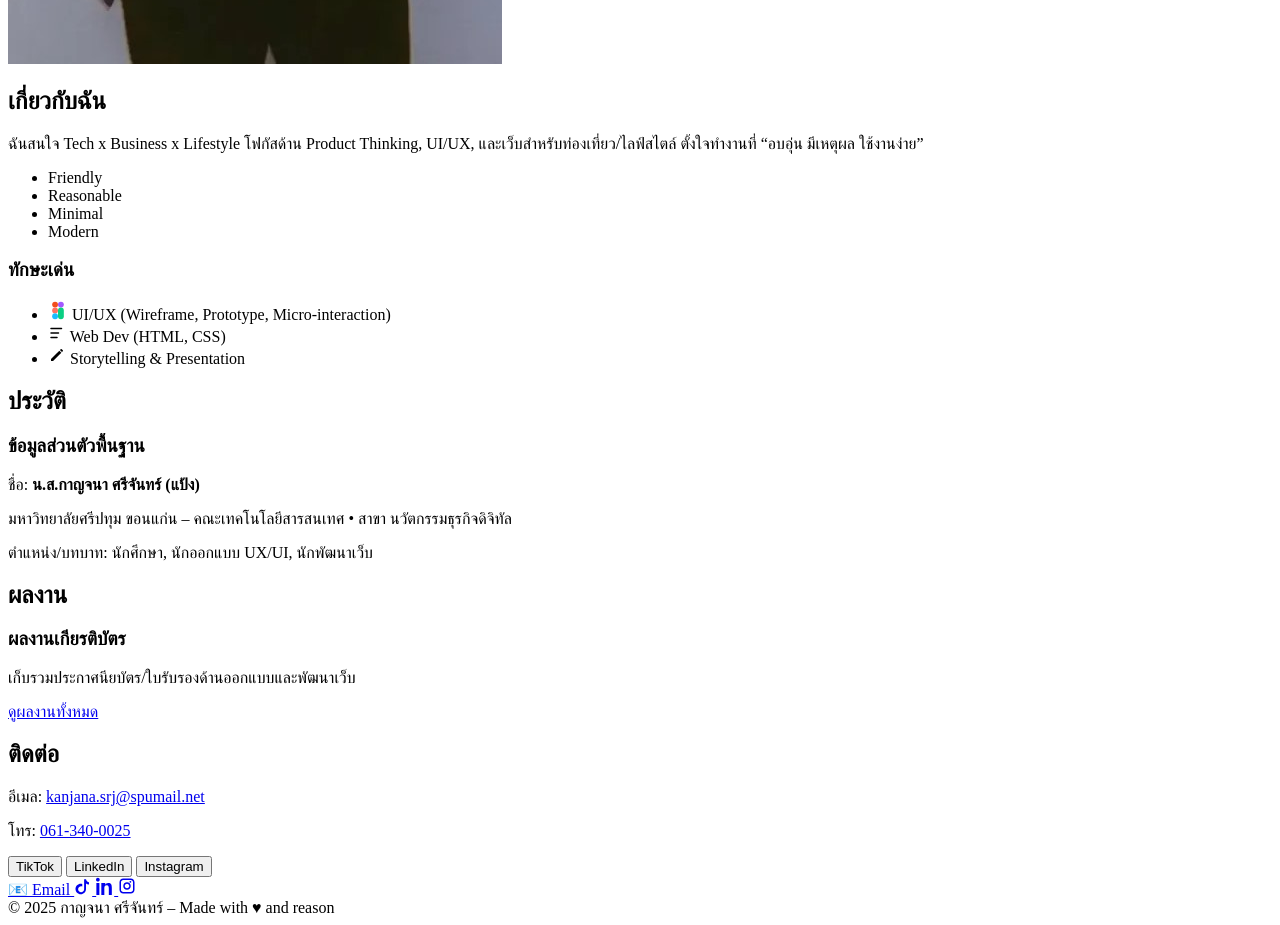
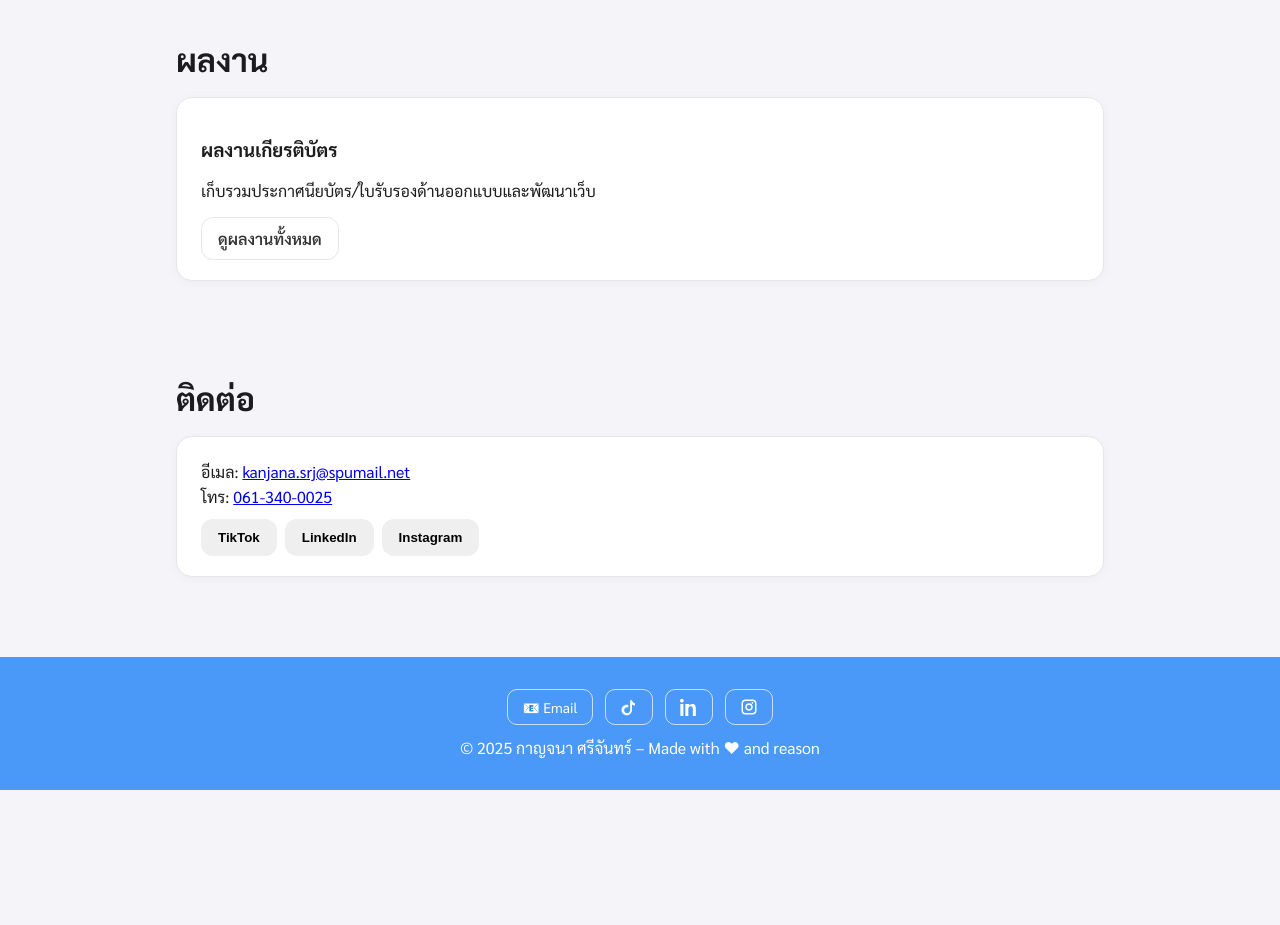
Before and after one commit to kanjanasrj-pa/pangwebper, a plain HTML site: page index.html in a window 1280 px wide. Shown: the part 1300-2225 px from the top of the page. After the commit the page ends 2090 px from the top, so only its background shows below. Drawn offline with Linux system fonts and the light colour scheme.

Commit message:
Update pa.css

```diff
--- a/pa.css
+++ b/pa.css
@@ -1,244 +1,424 @@
-<!DOCTYPE html>
-<html lang="th">
-<head>
-  <meta charset="UTF-8" />
-  <meta name="viewport" content="width=device-width, initial-scale=1" />
-  <title>กาญจนา ศรีจันทร์ (แป้ง) – Personal Web</title>
+:root{
+  --blue:#4a90e2;
+  --blue-2:#5fa4e9;
+  --ink:#1c1c1e;
+  --bg:#f4f4f9;
+  --gold:#F5E3B3;
+  --card:#ffffff;
+  --muted:#6b7280;
+  --ring: rgba(90, 107, 255, .25);
+}
 
-  <!-- SEO / Social -->
-  <meta name="description" content="นักศึกษานวัตกรรมธุรกิจดิจิทัล • UX/UI • Web Dev • Tech x Business x Lifestyle">
-  <meta property="og:title" content="Pang • Personal Web">
-  <meta property="og:description" content="Portfolio + Blog + Contact">
-  <meta property="og:type" content="website">
-  <meta property="og:image" content="pp.jpg">
+*{box-sizing:border-box}
+html{scroll-behavior:smooth}
+body{
+  font-family:"Sarabun", system-ui, -apple-system, Segoe UI, Roboto, sans-serif;
+  background:var(--bg);
+  color:var(--ink);
+  margin:0;
+}
 
-  <!-- Font -->
-  <link href="https://fonts.googleapis.com/css2?family=Sarabun:wght@300;400;600;700&display=swap" rel="stylesheet">
+/* Containers */
+.container{max-width:1080px;margin:0 auto;padding:0 20px}
 
-  <!-- Styles -->
-  <link rel="stylesheet" href="pa.css">
-</head>
-<body>
+/* Header / Nav */
+.site-header{
+  position:sticky; top:0; z-index:50;
+  backdrop-filter: saturate(150%) blur(8px);
+  background-color:#ffffffcc;
+  border-bottom:1px solid #e5e7eb;
+}
+.header-inner{
+  display:flex; align-items:center; justify-content:space-between;
+  height:64px;
+}
+.brand{display:flex; align-items:center; gap:10px; text-decoration:none; color:var(--ink)}
+.brand-badge{width:28px;height:28px;border-radius:10px;background:linear-gradient(135deg,var(--blue),var(--gold))}
+.brand-text{font-weight:600}
 
-  <!-- Header / Nav -->
-  <header class="site-header">
-    <div class="container header-inner">
-      <a href="#" class="brand">
-  <img src="logo.png"
-       alt="โลโก้"
-       class="logo">
-</a>
+.nav{display:flex; gap:18px}
+.nav-link{
+  text-decoration:none; color:#333; font-weight:600; padding:8px 10px; border-radius:10px;
+}
+.nav-link:hover{background:#f2f4f7}
+.nav-link.active{background:var(--blue); color:#fff}
+.nav-toggle{display:none; border:0; background:#fff; padding:8px 12px; border-radius:10px; font-size:18px}
 
-        <span class="brand-text">Pang • Personal Web</span>
-      </a>
+/* Hero */
+.hero{
+  position:relative; overflow:hidden;
+  background:
+    radial-gradient(60% 50% at 10% 10%, var(--gold) 0%, transparent 60%),
+    radial-gradient(50% 60% at 90% 30%, rgba(90,107,255,.25) 0%, transparent 65%),
+    #fff;
+  border-bottom:1px solid #eee;
+}
+.hero-inner{display:grid; grid-template-columns:1.2fr .8fr; gap:32px; padding:56px 0}
+.hero-text h1{margin:0 0 8px 0; font-size:clamp(28px,3.5vw,44px)}
+.lead{color:#444; font-size:1.1rem}
+.hero-cta{margin-top:16px; display:flex; gap:10px; flex-wrap:wrap}
+.profile-photo{
+  width:280px; height:280px; border-radius:20px;
+  background-image:url('pp.jpg'); background-size:cover; background-position:center;
+  border:6px solid #fff; box-shadow:0 8px 24px rgba(0,0,0,.08);
+  margin:0 auto;
+}
 
-      <button id="navToggle" class="nav-toggle" aria-label="เปิด/ปิดเมนู">
-        ☰
-      </button>
+/* Buttons */
+.btn{display:inline-block; padding:10px 16px; border-radius:12px; text-decoration:none; font-weight:600; border:1px solid transparent}
+.btn-primary{background:var(--blue); color:#fff; box-shadow:0 6px 16px var(--ring)}
+.btn-primary:hover{filter:brightness(.95)}
+.btn-ghost{background:#ffffff; border-color:#e5e7eb; color:#333}
+.btn-ghost:hover{background:#f9fafb}
 
-      <nav id="mainNav" class="nav">
-        <a href="#about" class="nav-link">เกี่ยวกับฉัน</a>
-        <a href="#resume" class="nav-link">ประวัติ</a>
-        <a href="#portfolio" class="nav-link">ผลงาน</a>
-        <a href="#contact" class="nav-link">ติดต่อ</a>
-      </nav>
-    </div>
-  </header>
+/* Sections */
+.section{padding:56px 0}
+.section h2{margin:0 0 18px 0; font-size:clamp(22px,3vw,32px)}
 
-  <!-- Hero -->
-  <section class="hero">
-    <div class="container hero-inner">
-      <div class="hero-text">
-        <h1>กาญจนา ศรีจันทร์ (แป้ง)</h1>
-        <p class="lead">นักศึกษานวัตกรรมธุรกิจดิจิทัล • UX/UI • Web Developer<br>เชื่อในการเชื่อม “ความคิดสร้างสรรค์ + เหตุผล” เพื่อสร้างประสบการณ์ที่ใช้งานได้จริง</p>
-        <div class="hero-cta">
-          <a href="#portfolio" class="btn btn-primary">ดูผลงาน</a>
-          <a href="#about" class="btn btn-ghost">รู้จักแป้งเพิ่ม</a>
-        </div>
-      </div>
-      <div class="hero-media">
-        <!-- ใช้รูปโปรไฟล์เดิมได้เลย -->
-        <div class="hero-media">
-  <img src="pp.jpg" alt="รูปโปรไฟล์แป้ง" class="profile-photo" loading="lazy">
-</div>
+.about-grid{display:grid; grid-template-columns:1fr 1fr; gap:18px}
+.card{
+  background:var(--card); border:1px solid #e5e7eb; border-radius:16px; padding:18px;
+  box-shadow:0 2px 6px rgba(0,0,0,.04);
+}
+.badge-list{display:flex; flex-wrap:wrap; gap:8px; padding:0; margin:14px 0 0 0; list-style:none}
+.badge{background:#f3f4f6; border:1px solid #e5e7eb; border-radius:999px; padding:6px 10px; font-size:.9rem}
 
-      </div>
-    </div>
-  </section>
+/* Grid cards */
+.grid{display:grid; grid-template-columns:repeat(3,1fr); gap:18px; margin-top:10px}
+.thumb{height:120px; border-radius:12px; margin-bottom:10px}
+.thumb-blue{background:linear-gradient(135deg,#5A6BFF,#8B97FF)}
+.thumb-gold{background:linear-gradient(135deg,#F5E3B3,#ffe7b8)}
+.link{color:var(--blue); text-decoration:none; font-weight:700}
+.link:hover{text-decoration:underline}
 
-  <!-- About -->
-  <section id="about" class="section">
-    <div class="container">
-      <h2>เกี่ยวกับฉัน</h2>
-      <div class="about-grid">
-        <div class="card">
-          <p>
-            ฉันสนใจ Tech x Business x Lifestyle โฟกัสด้าน Product Thinking, UI/UX, และเว็บสำหรับท่องเที่ยว/ไลฟ์สไตล์
-            ตั้งใจทำงานที่ “อบอุ่น มีเหตุผล ใช้งานง่าย”
-          </p>
-          <ul class="badge-list">
-            <li class="badge">Friendly</li>
-            <li class="badge">Reasonable</li>
-            <li class="badge">Minimal</li>
-            <li class="badge">Modern</li>
-          </ul>
-        </div>
-        <div class="card">
-          <h3>ทักษะเด่น</h3>
-  <ul class="skill-list">
-  <!-- UX/UI – Figma -->
-  <li>
-    <svg class="icon-figma" width="20" viewBox="0 0 24 24" aria-hidden="true">
-      <rect x="5" y="2" width="7" height="7" rx="3.5" fill="#F24E1E" />
-      <rect x="12" y="2" width="7" height="7" rx="3.5" fill="#A259FF" />
-      <rect x="5" y="9" width="7" height="7" rx="3.5" fill="#FF7262" />
-      <rect x="5" y="16" width="7" height="7" rx="3.5" fill="#1ABCFE" />
-      <rect x="12" y="9" width="7" height="14" rx="3.5" fill="#0ACF83" />
-    </svg>
-    UI/UX (Wireframe, Prototype, Micro-interaction)
-  </li>
+/* Contact */
+.contact .social{margin-top:10px; display:flex; gap:10px; flex-wrap:wrap}
 
-  <!-- Web Dev – ไอคอน 3 เส้น แบบ pre/code -->
-  <li>
-    <svg class="icon-pre" width="18" viewBox="0 0 24 24" aria-hidden="true">
-      <path d="M4 6h14M4 12h10M4 18h8"
-            stroke="currentColor"
-            stroke-width="2"
-            stroke-linecap="round"/>
-    </svg>
-    Web Dev (HTML, CSS)
-  </li>
+/* Footer */
+.site-footer{background:var(--blue); color:#fff; text-align:center; padding:20px 0; margin-top:40px}
 
-  <!-- Storytelling – ดินสอ -->
-  <li>
-    <svg class="icon-pencil" width="18" viewBox="0 0 24 24" aria-hidden="true">
-      <path d="M4 17.25V20h2.75L17.81 8.94l-2.75-2.75L4 17.25z"
-            fill="currentColor"/>
-      <path d="M19.71 7.04a1 1 0 000-1.41l-1.34-1.34a1 1 0 00-1.41 0l-1.1 1.1
-               2.75 2.75 1.1-1.1z"
-            fill="currentColor"/>
-    </svg>
-    Storytelling & Presentation
-  </li>
-</ul>
+/* Legacy styles kept but refined (จากไฟล์เดิม) */
+.portfolio-item{background:#a3c9df; margin-bottom:15px; padding:15px; border-radius:8px; box-shadow:0 2px 6px rgba(17,15,15,.1)}
 
-</ul>
+/* Responsive */
+@media (max-width: 900px){
+  .hero-inner{grid-template-columns:1fr; text-align:center}
+}
+@media (max-width: 720px){
+  .grid{grid-template-columns:1fr 1fr}
+  .about-grid{grid-template-columns:1fr}
+  .nav{display:none}
+  .nav.open{display:flex; position:absolute; top:64px; right:20px; left:20px; background:#fff; border:1px solid #e5e7eb; border-radius:12px; padding:10px; gap:6px; flex-direction:column}
+  .nav-toggle{display:inline-block}
+}
+@media (max-width: 480px){
+  .grid{grid-template-columns:1fr}
+  .profile-photo{width:220px; height:220px}
+}
+.profile-photo {
+  width: 260px;               /* ปรับขนาดกว้างตามต้องการ */
+  height: auto;               /* ให้สูงปรับตามสัดส่วนภาพ */
+  border-radius: 20px;
+  object-fit: cover;          /* ครอบเฉพาะส่วนกลางของภาพ */
+  border: 6px solid #fff;
+  box-shadow: 0 8px 24px rgba(0, 0, 0, .08);
+  display: block;
+  margin: 0 auto;
+}
+.logo {
+  height: 42px;       /* ปรับขนาดได้ เช่น 36–60px */
+  width: auto;
+  display: block;
+}
+.site-footer {
+  width: 100%;
+  padding: 32px 0;
+  background: #4A98F7;
+  color: #fff;
+  margin-top: 40px;
+}
 
+.footer-inner {
+  max-width: 900px;
+  margin: 0 auto;
+  display: flex;
+  flex-direction: column;
+  align-items: center;
+  gap: 12px;
+  text-align: center;
+}
 
-        </div>
-      </div>
-    </div>
-  </section>
+.footer-contact {
+  display: flex;
+  gap: 12px;
+  justify-content: center;
+  flex-wrap: wrap;
+}
 
-  <!-- Resume -->
-  <section id="resume" class="section">
-    <div class="container">
-      <h2>ประวัติ</h2>
-      <div class="card">
-        <h3>ข้อมูลส่วนตัวพื้นฐาน</h3>
-        <p>ชื่อ: <strong>น.ส.กาญจนา ศรีจันทร์ (แป้ง)</strong></p>
-        <p>มหาวิทยาลัยศรีปทุม ขอนแก่น – คณะเทคโนโลยีสารสนเทศ • สาขา นวัตกรรมธุรกิจดิจิทัล</p>
-        <p>ตำแหน่ง/บทบาท: นักศึกษา, นักออกแบบ UX/UI, นักพัฒนาเว็บ</p>
-      </div>
-    </div>
-  </section>
+.footer-icon {
+  display: inline-flex;
+  align-items: center;
+  justify-content: center;
+  gap: 6px;
+  padding: 8px 14px;
+  border-radius: 10px;
+  border: 1px solid rgba(255,255,255,0.7);
+  color: #fff;
+  text-decoration: none;
+  font-size: 14px;
+  transition: 0.2s;
+}
 
-  <!-- Portfolio -->
-  <section id="portfolio" class="section">
-    <div class="container">
-      <h2>ผลงาน</h2>
+.footer-icon:hover {
+  background: rgba(255,255,255,0.2);
+}
+.site-footer {
+  width: 100%;
+  padding: 32px 0;
+  background: #4A98F7;
+  color: #fff;
+  margin-top: 40px;
+}
 
-      <div class="card">
-        <h3>ผลงานเกียรติบัตร</h3>
-        <p>เก็บรวมประกาศนียบัตร/ใบรับรองด้านออกแบบและพัฒนาเว็บ</p>
-        <a href="portfolio.html" class="btn btn-ghost">ดูผลงานทั้งหมด</a>
-      </div>
-    </div>
-  </section>
+.footer-inner {
+  max-width: 900px;
+  margin: 0 auto;
+  display: flex;
+  flex-direction: column;
+  align-items: center;
+  gap: 12px;
+  text-align: center;
+}
 
-  <!-- Contact -->
-  <section id="contact" class="section">
-    <div class="container">
-      <h2>ติดต่อ</h2>
+.footer-contact {
+  display: flex;
+  gap: 12px;
+  justify-content: center;
+  flex-wrap: wrap;
+}
 
-      <div class="card contact">
-        <p>อีเมล:
-          <a href="mailto:kanjana.srj@spumail.net">kanjana.srj@spumail.net</a>
-        </p>
-        <p>โทร:
-          <a href="tel:0613400025">061-340-0025</a>
-        </p>
+.footer-icon {
+  display: inline-flex;
+  align-items: center;
+  justify-content: center;
+  gap: 6px;
+  padding: 8px 14px;
+  border-radius: 10px;
+  border: 1px solid rgba(255,255,255,0.7);
+  color: #fff;
+  text-decoration: none;
+  font-size: 14px;
+  transition: 0.2s;
+}
 
-        <div class="social">
-          <button class="btn">TikTok</button>
-          <button class="btn">LinkedIn</button>
-          <button class="btn">Instagram</button>
-        </div>
-      </div>
-    </div>
-  </section>
+.footer-icon svg {
+  display: block;
+}
 
-  <!-- Footer -->
-  <footer class="site-footer">
-    <div class="footer-inner">
+.footer-icon:hover {
+  background: rgba(255,255,255,0.2);
+}
+.skill-list {
+  list-style: none;
+  padding: 0;
+  margin: 0;
+}
 
-      <div class="footer-contact">
-        <a href="mailto:kanjana.srj@spumail.net" class="footer-icon">
-          📧 Email
-        </a>
+.skill-list li {
+  display: flex;
+  align-items: center;
+  gap: 8px;
+  margin-bottom: 8px;
+  font-size: 15px;
+}
 
-        <a href="https://www.tiktok.com/@pang_srijan7?_r=1&_t=ZS-91heHNqASHt" class="footer-icon" target="_blank" rel="noopener">
-          <svg width="18" viewBox="0 0 48 48" fill="currentColor">
-            <path d="M32 6c1.1 4.4 3.9 7.3 8 8v6c-3.3-.1-6.2-1-8-2.7V32c0 7.7-6.3 14-14 14S4 39.7 4 32s6.3-14 14-14c1.4 0 2.7.2 4 .7v6.6c-.9-.4-2-.7-3-.7-4.4 0-8 3.6-8 8s3.6 8 8 8 8-3.6 8-8V6h6z"/>
-          </svg>
-        </a>
+.skill-list svg {
+  color: #4A98F7; /* สีไอคอน เปลี่ยนได้ตามธีม */
+  flex-shrink: 0;
+}
+.skill-list {
+  list-style: none;
+  padding: 0;
+  margin: 0;
+}
 
-        <a href="https://www.linkedin.com/in/kanjana-srijan-696b7a380?utm_source=share&utm_campaign=share_via&utm_content=profile&utm_medium=android_app" class="footer-icon" target="_blank" rel="noopener">
-          <svg width="18" viewBox="0 0 24 24" fill="currentColor">
-            <path d="M4.98 3.5C4.98 4.88 3.87 6 2.5 6S0 4.88 0 3.5 1.12 1 2.5 1 4.98 2.12 4.98 3.5zM.5 8h4V24h-4V8zM8.5 8h3.8v2.2h.1c.5-1 1.9-2.2 3.9-2.2 4.1 0 4.8 2.7 4.8 6.2V24h-4v-8.3c0-2-.1-4.6-2.8-4.6-2.8 0-3.2 2.2-3.2 4.4V24h-4V8z"/>
-          </svg>
-        </a>
+.skill-list li {
+  display: flex;
+  align-items: center;
+  gap: 8px;
+  margin-bottom: 8px;
+  font-size: 15px;
+}
 
-        <a href="https://www.instagram.com/pxng9q?igsh=aTBqbHZ1cnM3c3Ft" class="footer-icon" target="_blank" rel="noopener">
-          <svg width="18" viewBox="0 0 24 24" fill="currentColor">
-            <path d="M7 2C4.2 2 2 4.2 2 7v10c0 2.8 2.2 5 5 5h10c2.8 0 5-2.2 5-5V7c0-2.8-2.2-5-5-5H7zm10 2c1.7 0 3 1.3 3 3v10c0 1.7-1.3 3-3 3H7c-1.7 0-3-1.3-3-3V7c0-1.7 1.3-3 3-3h10zm-5 3c-2.8 0-5 2.2-5 5s2.2 5 5 5 5-2.2 5-5-2.2-5-5-5zm0 2c1.7 0 3 1.3 3 3s-1.3 3-3 3-3-1.3-3-3 1.3-3 3-3zm4.5-3.8a1.2 1.2 0 110 2.4 1.2 1.2 0 010-2.4z"/>
-          </svg>
-        </a>
-      </div>
+.skill-list svg {
+  flex-shrink: 0;
+}
 
-      <div class="footer-copy">
-        © <span id="year"></span> กาญจนา ศรีจันทร์ – Made with ♥ and reason
-      </div>
-    </div>
-  </footer>
+.icon-figma {
+  /* ทำให้ figma เด่นนิดนึง */
+  border-radius: 6px;
+}
+.skill-list {
+  list-style: none;
+  padding: 0;
+  margin: 0;
+}
 
+.skill-list li {
+  display: flex;
+  align-items: center;
+  gap: 8px;
+  margin-bottom: 8px;
+  font-size: 15px;
+}
 
-  <script>
-    // ปีอัตโนมัติ
-    document.getElementById('year').textContent = new Date().getFullYear();
+.skill-list svg {
+  flex-shrink: 0;
+  color: #4A98F7; /* สีของไอคอน ปรับได้ */
+}
+.work-two-img {
+  display: grid;
+  grid-template-columns: 1fr 1fr;
+  gap: 12px;
+  margin-top: 12px;
+}
 
-    // เมนูมือถือ
-    const navToggle = document.getElementById('navToggle');
-    const mainNav = document.getElementById('mainNav');
-    navToggle.addEventListener('click', () => {
-      mainNav.classList.toggle('open');
-    });
+.work-two-img img {
+  width: 100%;
+  height: 160px;
+  object-fit: cover;
+  border-radius: 12px;
+  box-shadow: 0 2px 6px rgba(0,0,0,0.08);
+}
+.section .container {
+  max-width: 900px;  /* ให้ทุก section เท่ากัน */
+  margin: 0 auto;
+}
 
-    // ลิงก์ active ตาม section
-    const links = document.querySelectorAll('.nav-link');
-    const sections = [...links].map(a => document.querySelector(a.getAttribute('href')));
-    const setActive = () => {
-      const y = window.scrollY + 120;
-      sections.forEach((sec, i) => {
-        if (!sec) return;
-        const top = sec.offsetTop;
-        const bottom = top + sec.offsetHeight;
-        links[i].classList.toggle('active', y >= top && y < bottom);
-      });
-    };
-    window.addEventListener('scroll', setActive);
-    setActive();
+.card {
+  width: 100%;               /* ให้กว้างเต็ม */
+  border-radius: 16px;
+  padding: 20px;
+  background: #fff;
+}
+#portfolio .grid {
+  display: block; /* ถ้ามีแค่ 1 card ไม่ต้องใช้ grid ให้มันเต็มบรรทัด */
+}
+.site-footer {
+  width: 100%;
+  background: #4A98F7;
+  padding: 32px 0;
+  color: white;
+}
 
-  </script>
-</body>
-</html>
+.footer-inner {
+  max-width: 900px;      /* ขนาดเดียวกับ container ข้างบน */
+  margin: 0 auto;
+  display: flex;
+  flex-direction: column;
+  align-items: center;
+  gap: 14px;
+}
+.footer-contact {
+  display: flex;
+  gap: 12px;
+  flex-wrap: wrap;
+  justify-content: center;
+}
+
+.footer-icon {
+  padding: 8px 12px;
+  border-radius: 10px;
+  border: 1px solid rgba(255,255,255,0.7);
+  color: white;
+  display: inline-flex;
+  align-items: center;
+  gap: 6px;
+  text-decoration: none;
+}
+
+.footer-icon svg {
+  display: block;
+}
+/* --- Layout พื้นฐานของ section + container --- */
+.section {
+  padding: 56px 0 40px;
+}
+
+.section .container {
+  max-width: 960px;
+  margin: 0 auto;
+  padding: 0 16px;
+}
+
+/* --- Card ทั่วไปให้กว้างเท่ากัน --- */
+.section .card {
+  width: 100%;
+  background: #ffffff;
+  border-radius: 16px;
+  padding: 20px 24px;
+  box-shadow: 0 2px 10px rgba(0,0,0,0.04);
+  box-sizing: border-box;
+}
+
+/* --- Contact card เพิ่ม margin ระหว่างหัวข้อ/ปุ่ม --- */
+.card.contact p {
+  margin: 4px 0;
+}
+
+.card.contact .social {
+  margin-top: 12px;
+  display: flex;
+  gap: 8px;
+  flex-wrap: wrap;
+}
+
+/* --- Footer --- */
+.site-footer {
+  width: 100%;
+  background: #4A98F7;
+  color: #ffffff;
+  padding: 32px 0;
+  margin-top: 40px;
+}
+
+.footer-inner {
+  max-width: 960px;
+  margin: 0 auto;
+  padding: 0 16px;
+  display: flex;
+  flex-direction: column;
+  align-items: center;
+  gap: 12px;
+  text-align: center;
+}
+
+/* ปุ่มไอคอน footer */
+.footer-contact {
+  display: flex;
+  gap: 12px;
+  flex-wrap: wrap;
+  justify-content: center;
+}
+
+.footer-icon {
+  display: inline-flex;
+  align-items: center;
+  justify-content: center;
+  gap: 6px;
+  padding: 8px 14px;
+  border-radius: 10px;
+  border: 1px solid rgba(255,255,255,0.7);
+  color: #ffffff;
+  text-decoration: none;
+  font-size: 14px;
+  transition: 0.2s;
+}
+
+.footer-icon svg {
+  display: block;
+}
+
+.footer-icon:hover {
+  background: rgba(255,255,255,0.2);
+}
```
